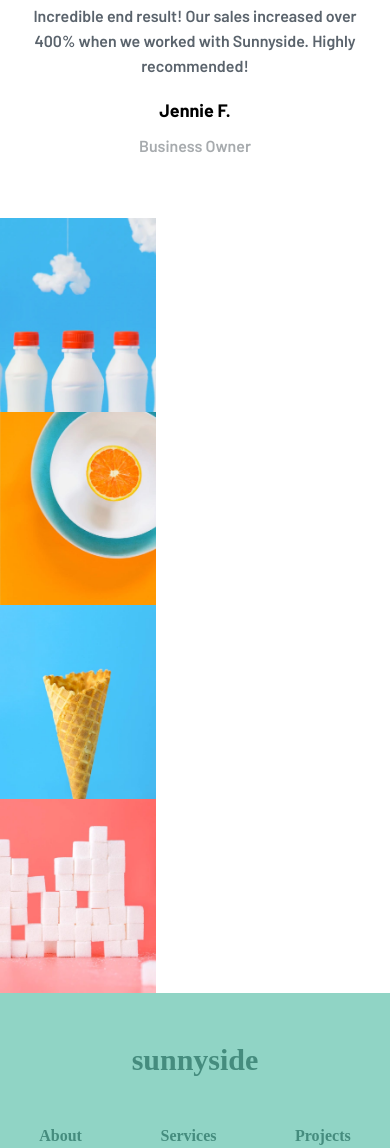
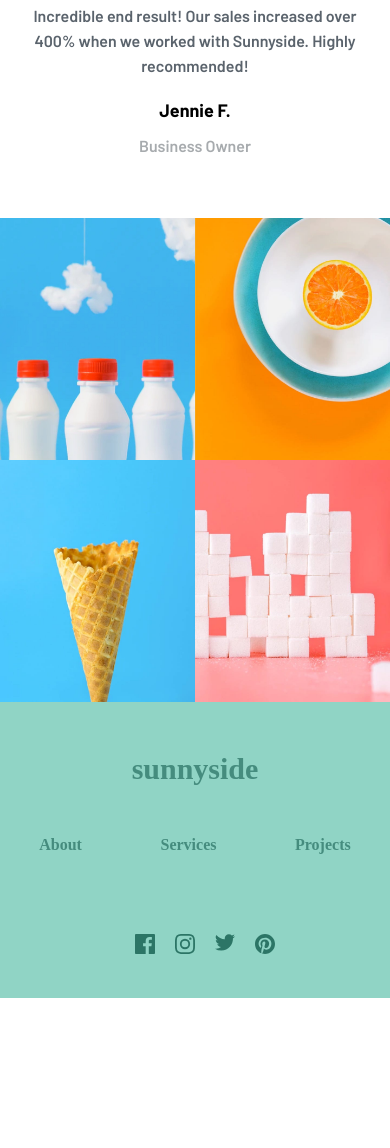
Before and after one commit to Dj3y/sunnyside-agency, a plain HTML site: page index.html in a window 390 px wide. Shown: the part 3780-4928 px from the top of the page. After the commit the page ends 4778 px from the top, so only its background shows below. Drawn offline with Linux system fonts and the light colour scheme.

Commit message:
Version mobile terminé

```diff
--- a/assets/style/style.scss
+++ b/assets/style/style.scss
@@ -216,12 +216,12 @@ $fontFrauces: Fraunces;
  }
 
  #img-gallery{
+    display: flex;
+    flex-wrap: wrap;
     .gallery{
     display: flex;
-    flex-direction: row-reverse;
-    flex-wrap: wrap;
-    width: 40%;
-    align-items: flex-start;
+    width: 50%;
+
 }
     img{
         display: flex;
```
Also changed, not shown: assets/style/style.css, 1 other file.
